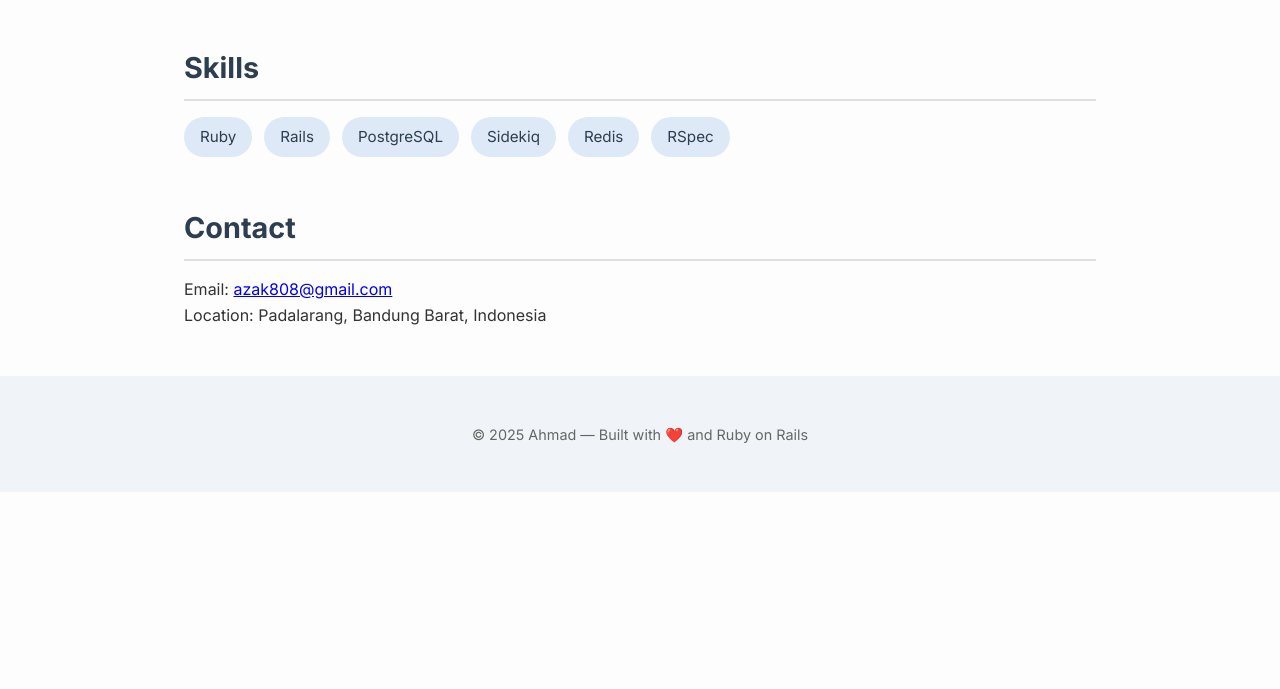
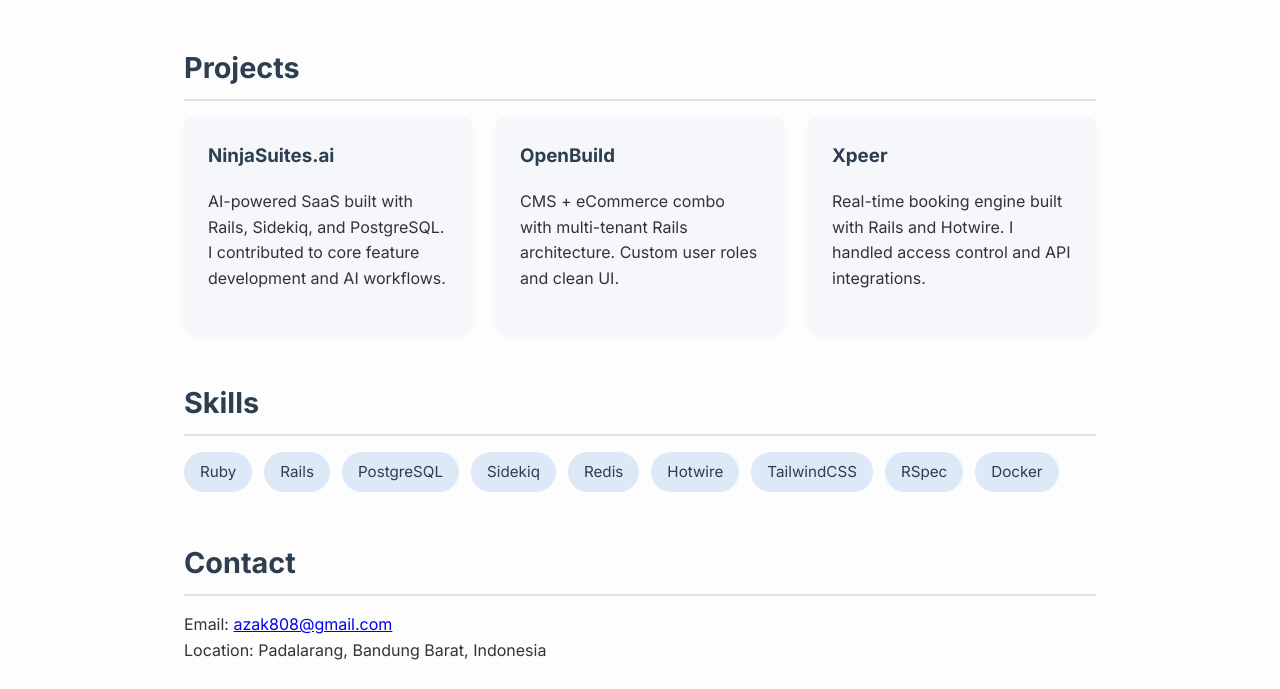
Before and after one commit to mhadzakaria/mhadzakaria.github.io, a plain HTML site: page index.html in a window 1280 px wide. Shown: the part 577-1266 px from the top of the page. Before the commit the page ends 1069 px from the top, so only its background shows below. Drawn offline with Linux system fonts and the light colour scheme.

Commit message:
update index file

```diff
--- a/index.html
+++ b/index.html
@@ -135,6 +135,24 @@
     </section>
 
     <section class="section">
+      <h2>Projects</h2>
+      <div class="project-grid">
+        <div class="project">
+          <h3>NinjaSuites.ai</h3>
+          <p>AI-powered SaaS built with Rails, Sidekiq, and PostgreSQL. I contributed to core feature development and AI workflows.</p>
+        </div>
+        <div class="project">
+          <h3>OpenBuild</h3>
+          <p>CMS + eCommerce combo with multi-tenant Rails architecture. Custom user roles and clean UI.</p>
+        </div>
+        <div class="project">
+          <h3>Xpeer</h3>
+          <p>Real-time booking engine built with Rails and Hotwire. I handled access control and API integrations.</p>
+        </div>
+      </div>
+    </section>
+
+    <section class="section">
       <h2>Skills</h2>
       <div class="skills-list">
         <span>Ruby</span>
@@ -142,7 +160,10 @@
         <span>PostgreSQL</span>
         <span>Sidekiq</span>
         <span>Redis</span>
+        <span>Hotwire</span>
+        <span>TailwindCSS</span>
         <span>RSpec</span>
+        <span>Docker</span>
       </div>
     </section>
 
```
